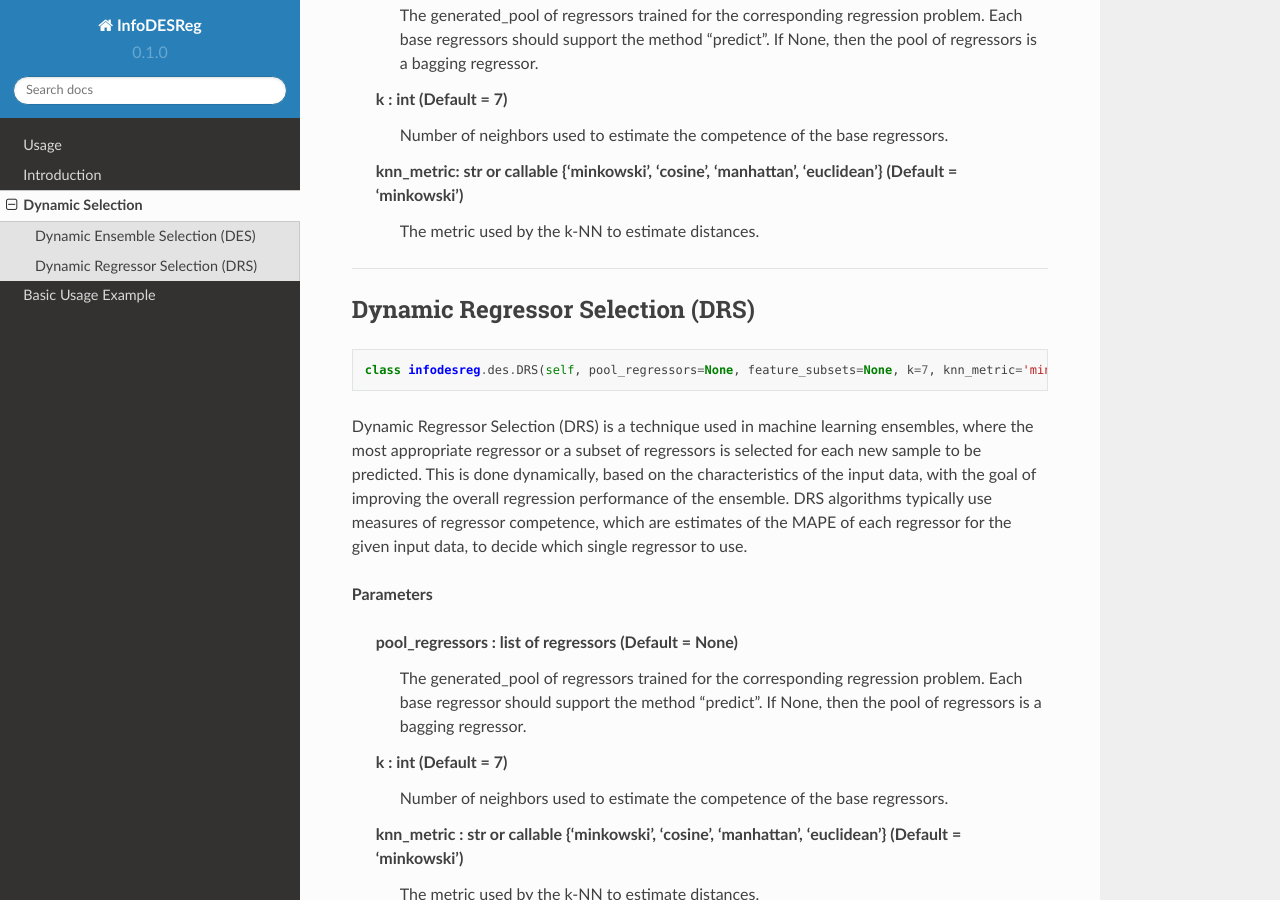
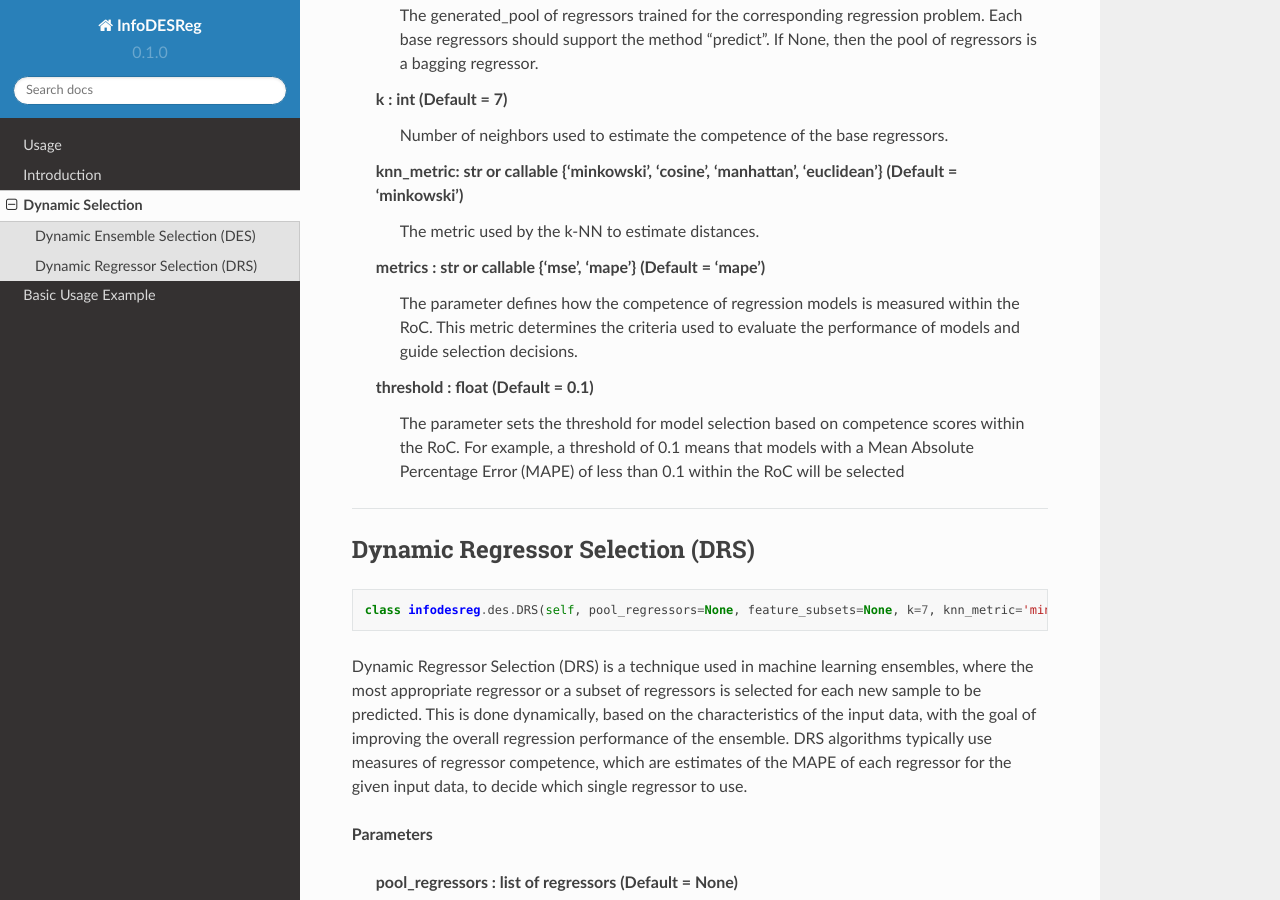
Before and after one commit to adv-panda/infodesreg_docs, a Sphinx documentation site: the page built from docs/source/api.rst, in a window 1280 px wide and 900 px high, scrolled down 508 px. Built offline with Sphinx 7.4.7 and the Read the Docs theme 2.0.0, drawn with Linux system fonts in a browser that asks for light colours.

Commit message:
Update api.rst

```diff
--- a/docs/source/api.rst
+++ b/docs/source/api.rst
@@ -9,7 +9,7 @@ Dynamic Ensemble Selection (DES)
 
 .. code-block:: python
 
-  class infodesreg.des.DES(self, pool_regressors=None, feature_subsets=None, k=7, knn_metric='minkowski')
+  class infodesreg.des.DES(self, pool_regressors=None, feature_subsets=None, k=7, knn_metric='minkowski', metrics='mse', threshold=0.2)
 
 Dynamic Ensemble Selection (DES) is a method for improving the performance of ensemble learning by dynamically selecting a subset of base regressors that are most competent in predicting a given test sample. The selection is based on the performance of each regressor in the region of competence, which is determined using the k-NN algorithm.
 
@@ -27,6 +27,13 @@ Dynamic Ensemble Selection (DES) is a method for improving the performance of en
 
         knn_metric: str or callable {'minkowski', 'cosine', 'manhattan', 'euclidean'}  (Default = 'minkowski')
                 The metric used by the k-NN to estimate distances.
+
+        metrics : str or callable {'mse', 'mape'} (Default = 'mape')
+                The parameter defines how the competence of regression models is measured within the RoC. This metric determines the criteria used to                  evaluate the performance of models and guide selection decisions.
+
+        threshold : float (Default = 0.1)
+                The parameter sets the threshold for model selection based on competence scores within the RoC. For example, a threshold of 0.1 means                  that models with a Mean Absolute Percentage Error (MAPE) of less than 0.1 within the RoC will be selected
+
 
 -------------------------------------------------------------------------------
 
```
